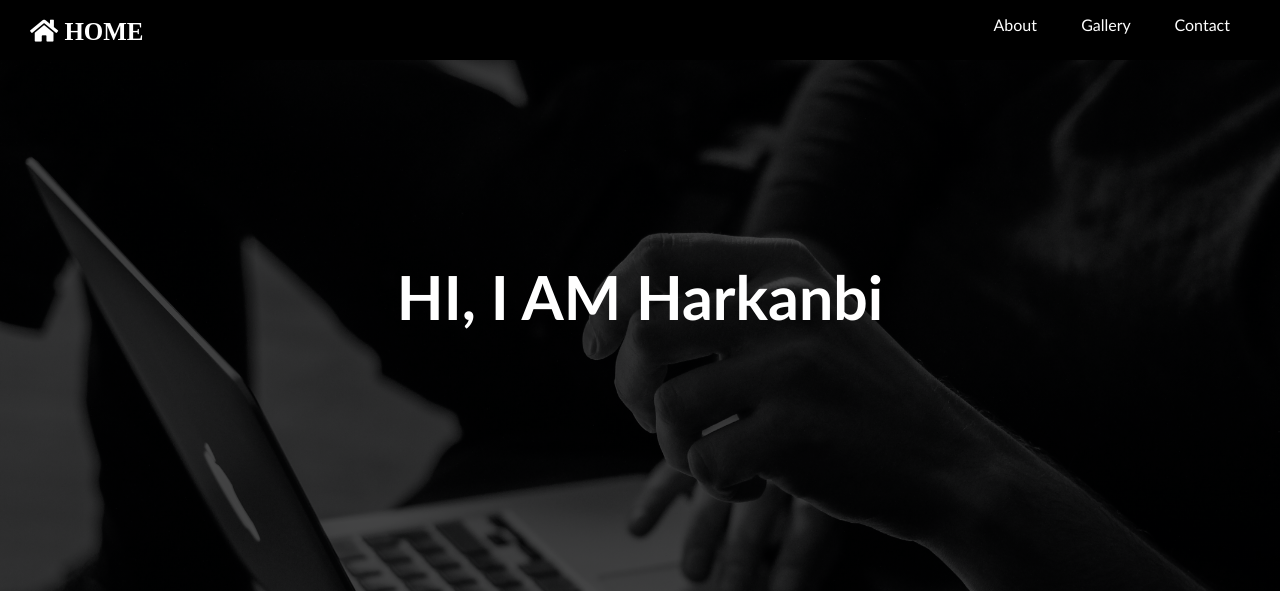
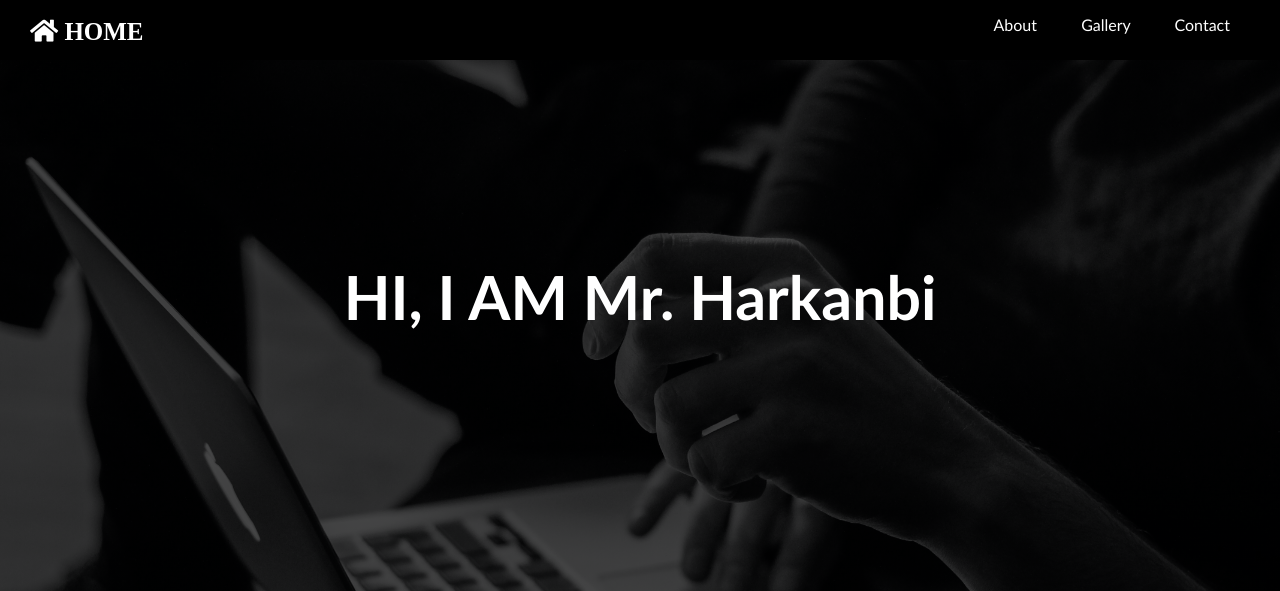
Before and after one commit to harkanbi86/harkanbi, a plain HTML site: page index.html in a window 1280 px wide. Shown: the top 591 px of the page. Drawn offline with Linux system fonts and the light colour scheme.

Commit message:
Update index.html

```diff
--- a/index.html
+++ b/index.html
@@ -30,7 +30,7 @@
     </nav>
     <header id="head">
         <div class="header-content">
-            <h1>HI, I AM <abbr title="Abeebullah Olamide" style="text-decoration: none">Harkanbi</abbr></h1>
+            <h1>HI, I AM <abbr title="Abeebullah Olamide" style="text-decoration: none">Mr. Harkanbi</abbr></h1>
             <div class="icons">
                 <a href="https://www.facebook.com/Abeebullaholamideharkanbi">
                     <i class="fab fa-facebook fa-2x"></i>
```
